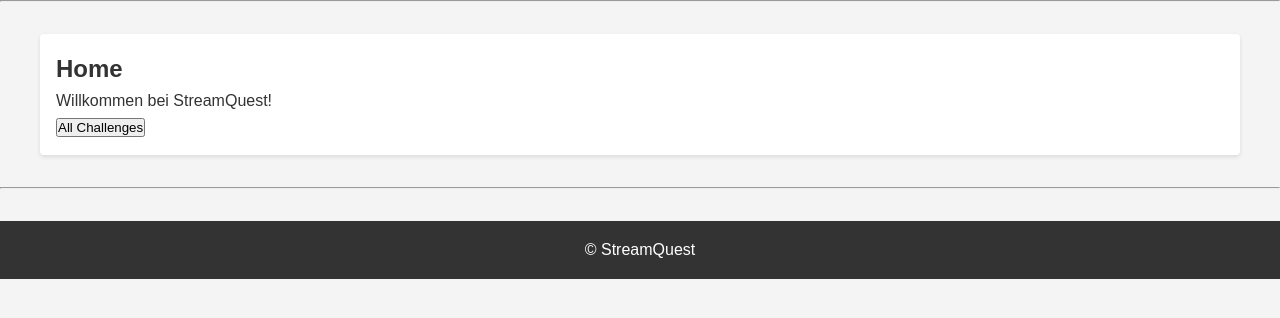
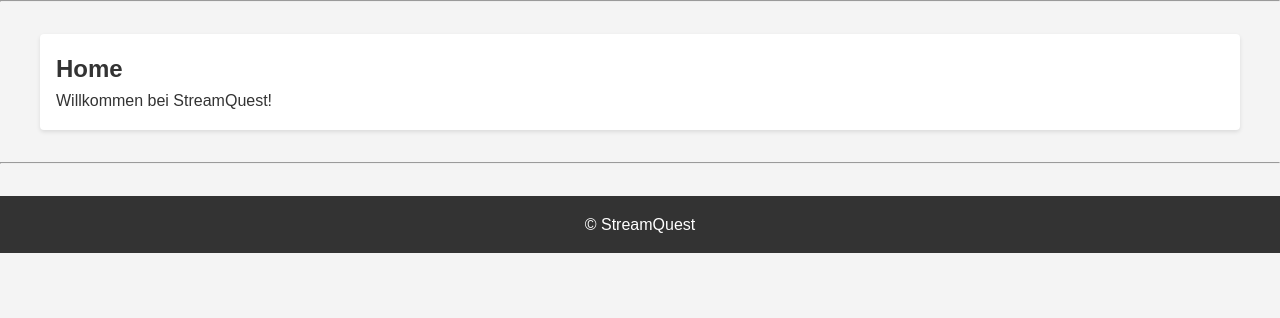
Before and after one commit to stiasnymax-lang/StreamQuest, a Flask app: template templates/index.html in a window 1280 px wide. Shown: the part 42-360 px from the top of the page. Run offline with Flask 3, Linux system fonts and the light colour scheme; the template is opened without the code that fills it, so the values that code supplies are empty.

Commit message:
cleaned form.py and index.html

```diff
--- a/forms.py
+++ b/forms.py
@@ -8,8 +8,6 @@ class CreateGroupForm(FlaskForm):
     user_id = HiddenField()
     submit = SubmitField('Create')
 
-class ProfileForm(FlaskForm):
-    user_id = HiddenField()
 
 class RegisterForm(FlaskForm):
     username = StringField(validators=[InputRequired(), Length(min=4, max=20)])
--- a/templates/index.html
+++ b/templates/index.html
@@ -3,10 +3,9 @@
 {% block title %}Login{% endblock %}
 
 {% block content %}
+
     <h2>Home</h2>
-    <form>
-        <p>Willkommen bei StreamQuest!</p>
-        <button type="button" class="btn" onclick="location.href='{{ url_for('challenges') }}'">All Challenges</button>
-    </form>
+
+    <p>Willkommen bei StreamQuest!</p>
 
 {% endblock %}
```
